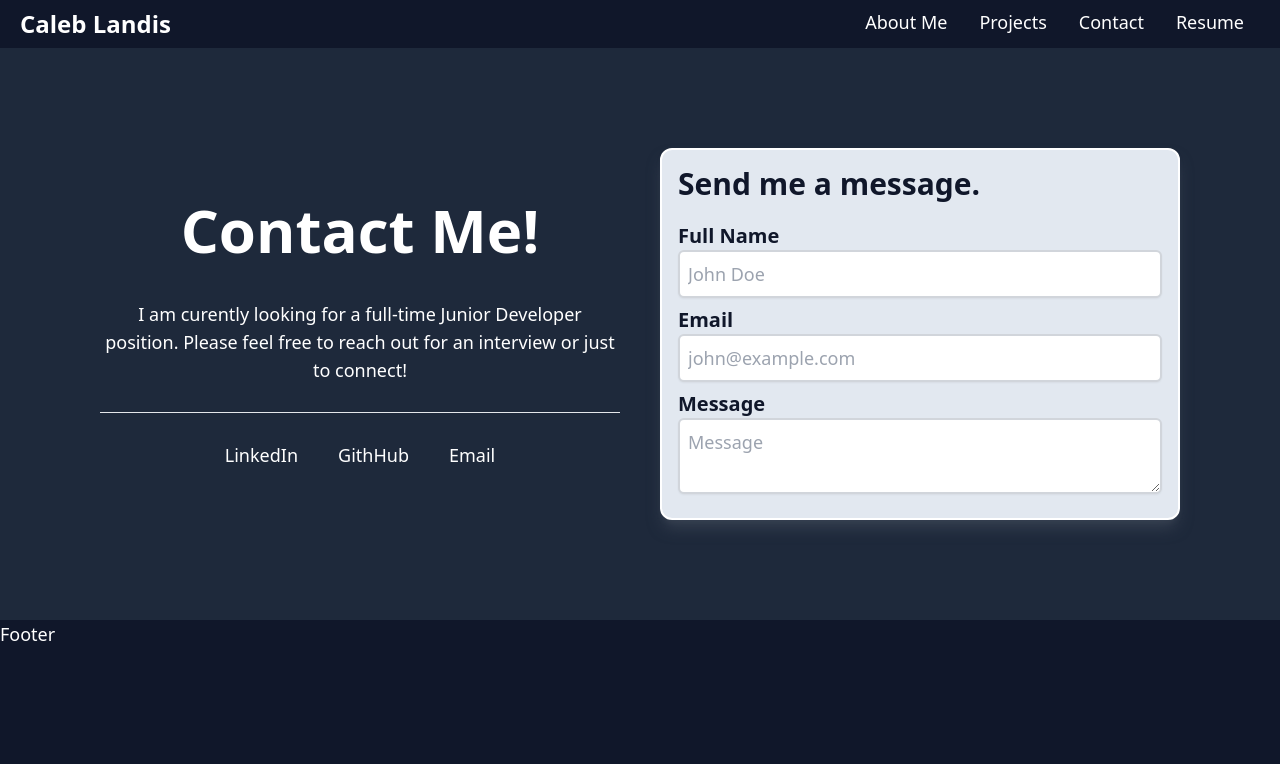
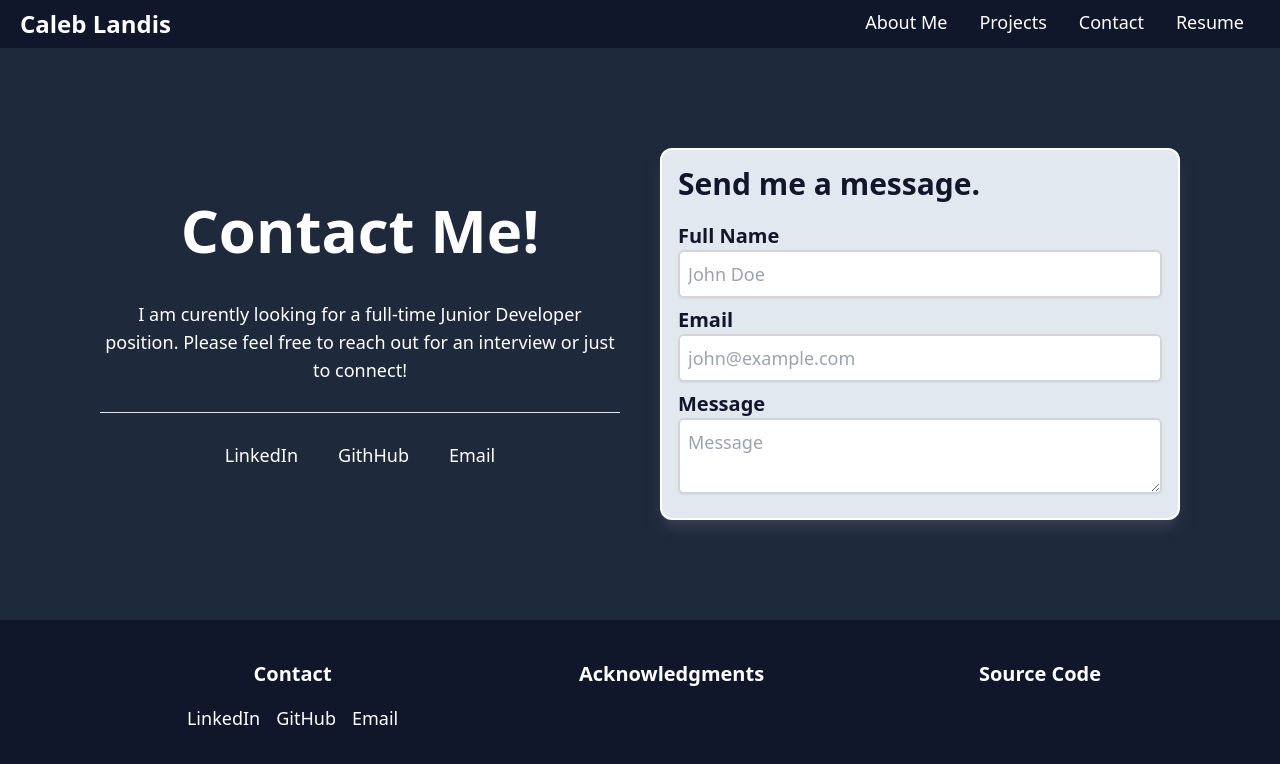
Before and after one commit to caleb765landis/Portfolio, a Next.js app: page /contact in a window 1280 px wide. Shown: the top 764 px of the page. Built offline with nearby package versions, Linux system fonts and the light colour scheme.

Commit message:
Started footer

```diff
--- a/components/layouts/Footer.jsx
+++ b/components/layouts/Footer.jsx
@@ -1,5 +1,32 @@
 export default function Footer() {
     return <>
-        <h1>Footer</h1>
+        {/* Footer Section */}
+        <div className="p-10">
+            {/* Content */}
+            <div className="flex flex-col md:flex-row justify-center items-center md:items-start">
+                <div className="flex md:basis-1/3">
+                    <div className="flex flex-col items-center pb-10">
+                        <h1 className="text-xl font-semibold pb-4">Contact</h1>
+                        <div className="flex-row">
+                            <span className="px-2">LinkedIn</span>
+                            <span className="px-2">GitHub</span>
+                            <span className="px-2">Email</span>
+                        </div>
+                    </div>
+                </div>
+
+                <div className="flex md:basis-1/3 pb-10">
+                    <div className="flex flex-col">
+                        <h1 className="text-xl font-semibold pb-4">Acknowledgments</h1>
+                    </div>
+                </div>
+
+                <div className="flex pb-10">
+                    <div className="flex flex-col">
+                        <h1 className="text-xl font-semibold pb-4">Source Code</h1>
+                    </div>
+                </div>
+            </div>
+        </div>
     </>
 }
```
